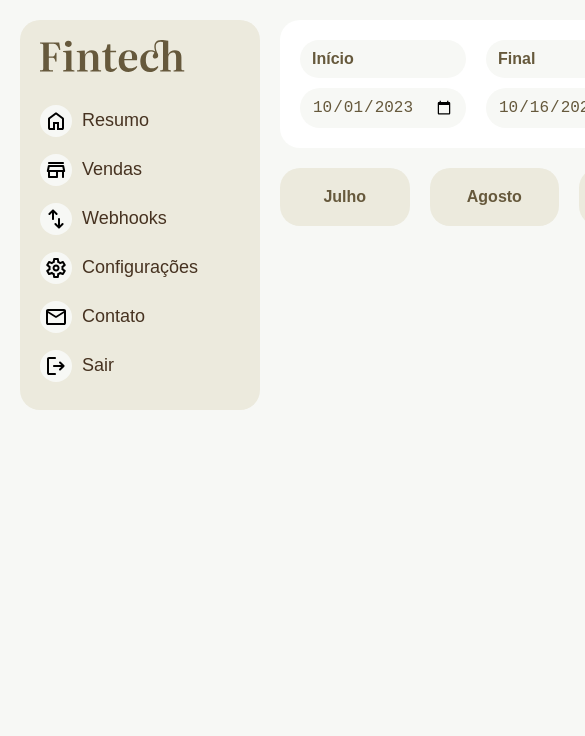
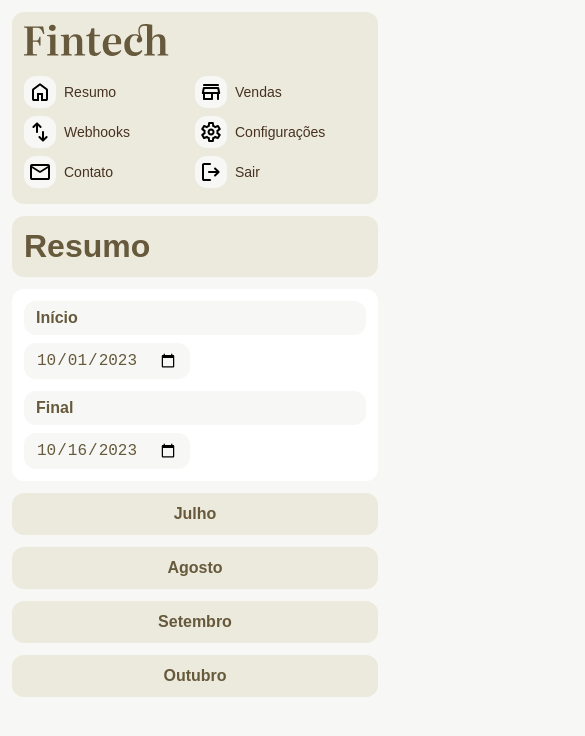
Before and after one commit to fabiomoura-m/Fintech, a React (Vite) app: page / in a window 390 px wide. Shown: the top 736 px of the page, 585 px wide, since content can reach past the window. Built offline with nearby package versions, Linux system fonts and the light colour scheme; no server answers; the HTML template or start-up script is replaced by a standard one.

Commit message:
add style mobile

```diff
--- a/src/style.css
+++ b/src/style.css
@@ -151,3 +151,48 @@
         transform: rotate(360deg);
     }
 }
+
+/* small screen */
+
+@media (max-width: 1000px) {
+    .resumo {
+        flex-direction: column;
+    }
+    .daterange {
+        grid-template-columns: 1fr;
+    }
+    .daterange *:last-child {
+        grid-row: 1;
+    }
+}
+
+@media (max-width: 700px) {
+    html {
+        --gap-s: 0.5rem;
+        --gap: 0.75rem;
+    }
+
+    .container {
+        grid-template-columns: 1fr;
+    }
+    .flex {
+        flex-direction: column;
+    }
+
+    .sidenav ul {
+        display: grid;
+        grid-template-columns: 1fr 1fr;
+    }
+
+    .sidenav li a {
+        font-size: 0.875rem;
+    }
+
+    .venda {
+        grid-template-columns: 1fr;
+    }
+
+    .venda div:last-child {
+        justify-self: self-start;
+    }
+}
```
